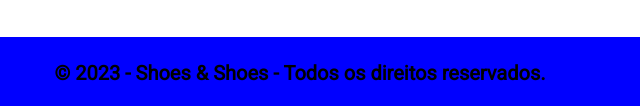
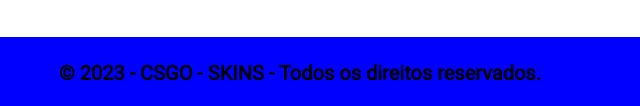
Before and after one commit to Eduuard023/csgo_skins, a plain HTML site: page index.html in a window 1280 px wide. Shown: the part 976-1082 px from the top of the page, 340-980 px from the left. Drawn offline with Linux system fonts and the light colour scheme.

Commit message:
resolvendo problemas de digitação

```diff
--- a/index.html
+++ b/index.html
@@ -76,7 +76,7 @@
     </section>
 
     <footer>
-        <p class="direitos-reservados">&copy; 2023 - Shoes & Shoes - Todos os direitos reservados.</p>
+        <p class="direitos-reservados">&copy; 2023 - CSGO - SKINS - Todos os direitos reservados.</p>
     </footer>
 </body>
 </html>
```
